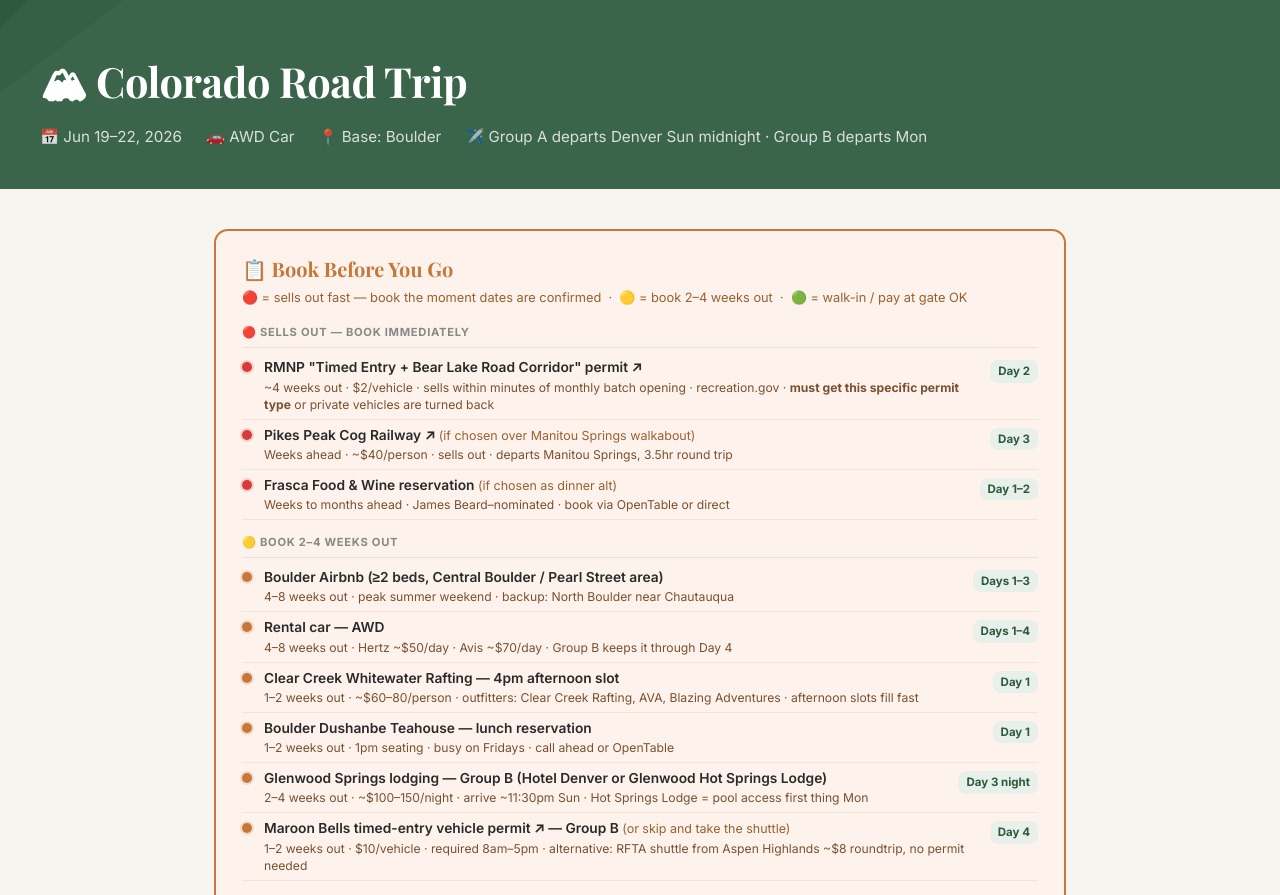
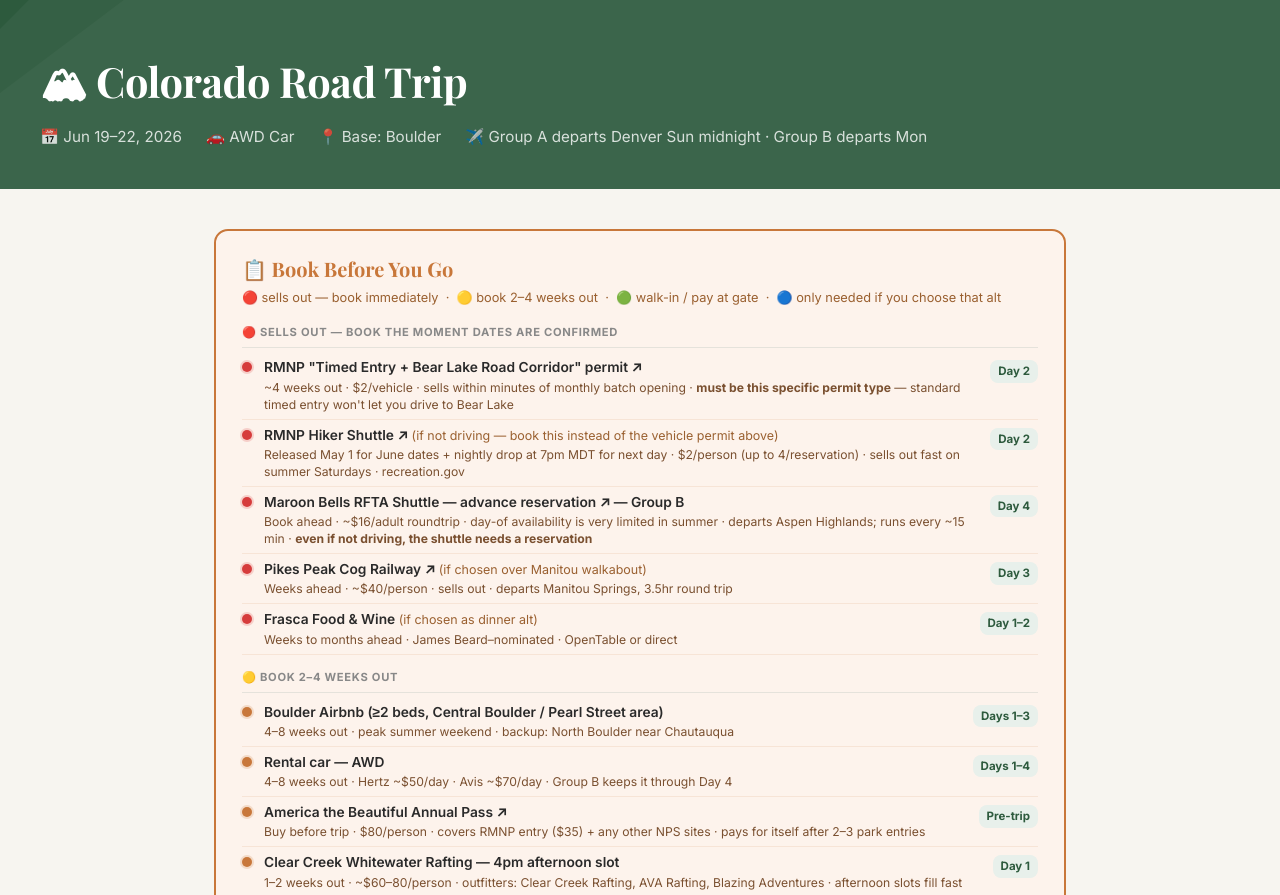
Before and after one commit to AlexCristian/alexcristian.github.io, a Jekyll site: the page colorado-trip/index.html, which Jekyll copies as it is, in a window 1280 px wide. Shown: the top 895 px of the page. Built offline with Jekyll 4.4.1, drawn with Linux system fonts in a browser that asks for light colours; some of the changed text lies outside the part shown.

Commit message:
Expand booking checklist with web-searched findings (round 2)
New red items:
- RMNP Hiker Shuttle (if not driving): requires recreation.gov reservation, sells out
- Maroon Bells RFTA Shuttle: advance reservation required, ~$16/adult (not $8); day-of very limited
- Estes Park Aerial Tramway: sells out every weekend

New amber items:
- America the Beautiful pass: $80, covers RMNP + other NPS sites
- Renamed Maroon Bells shuttle/permit entries to clarify they're alternatives

New green items:
- Flagstaff Mountain parking: $5/day, ParkMobile, no advance needed

New alt-activities section (blue):
- Eldorado Canyon timed vehicle entry (required Sat/Sun)
- Stanley Hotel tour
- Cave of the Winds
- Manitou Incline free timed-entry
- Georgetown Loop Railroad
- Hanging Lake permit

Also fix Maroon Bells stop desc: shuttle price $8 → $16/adult, add reservation warning.

Co-Authored-By: Claude Sonnet 4.6 <noreply@anthropic.com>

```diff
--- a/colorado-trip/index.html
+++ b/colorado-trip/index.html
@@ -511,6 +511,7 @@
   .bc-urgency.red    { background: #d63c3c; box-shadow: 0 0 0 2px rgba(214,60,60,0.2); }
   .bc-urgency.amber  { background: var(--amber); box-shadow: 0 0 0 2px rgba(200,119,58,0.2); }
   .bc-urgency.green  { background: #4e9460; box-shadow: 0 0 0 2px rgba(78,148,96,0.2); }
+  .bc-urgency.blue   { background: var(--sky); box-shadow: 0 0 0 2px rgba(42,92,122,0.2); }
   .bc-name { font-size: 0.86rem; font-weight: 600; color: #2a2a2a; line-height: 1.4; }
   .bc-name a { color: #2a2a2a; text-decoration: none; }
   .bc-name a:hover { text-decoration: underline; }
@@ -550,15 +551,15 @@
   ════════════════════════════════════ -->
   <div class="booking-checklist">
     <div class="bc-heading">📋 Book Before You Go</div>
-    <div class="bc-subtitle">🔴 = sells out fast — book the moment dates are confirmed &nbsp;·&nbsp; 🟡 = book 2–4 weeks out &nbsp;·&nbsp; 🟢 = walk-in / pay at gate OK</div>
+    <div class="bc-subtitle">🔴 sells out — book immediately &nbsp;·&nbsp; 🟡 book 2–4 weeks out &nbsp;·&nbsp; 🟢 walk-in / pay at gate &nbsp;·&nbsp; 🔵 only needed if you choose that alt</div>
 
-    <div class="bc-section">🔴 Sells out — book immediately</div>
+    <div class="bc-section">🔴 Sells out — book the moment dates are confirmed</div>
 
     <div class="bc-row">
       <span class="bc-urgency red"></span>
       <div>
-        <div class="bc-name"><a href="https://www.recreation.gov" target="_blank">RMNP "Timed Entry + Bear Lake Road Corridor" permit ↗</a></div>
-        <div class="bc-meta">~4 weeks out · $2/vehicle · sells within minutes of monthly batch opening · recreation.gov · <strong>must get this specific permit type</strong> or private vehicles are turned back</div>
+        <div class="bc-name"><a href="https://www.recreation.gov/timed-entry/10086910" target="_blank">RMNP "Timed Entry + Bear Lake Road Corridor" permit ↗</a></div>
+        <div class="bc-meta">~4 weeks out · $2/vehicle · sells within minutes of monthly batch opening · <strong>must be this specific permit type</strong> — standard timed entry won't let you drive to Bear Lake</div>
       </div>
       <span class="bc-day">Day 2</span>
     </div>
@@ -566,7 +567,25 @@
     <div class="bc-row">
       <span class="bc-urgency red"></span>
       <div>
-        <div class="bc-name"><a href="https://www.cograilway.com" target="_blank">Pikes Peak Cog Railway ↗</a> <span style="font-weight:400;color:#9a6030;font-size:0.78rem;">(if chosen over Manitou Springs walkabout)</span></div>
+        <div class="bc-name"><a href="https://www.recreation.gov/timed-entry/10088647" target="_blank">RMNP Hiker Shuttle ↗</a> <span style="font-weight:400;color:#9a6030;font-size:0.78rem;">(if not driving — book this instead of the vehicle permit above)</span></div>
+        <div class="bc-meta">Released May 1 for June dates + nightly drop at 7pm MDT for next day · $2/person (up to 4/reservation) · sells out fast on summer Saturdays · recreation.gov</div>
+      </div>
+      <span class="bc-day">Day 2</span>
+    </div>
+
+    <div class="bc-row">
+      <span class="bc-urgency red"></span>
+      <div>
+        <div class="bc-name"><a href="https://www.visitmaroonbells.com" target="_blank">Maroon Bells RFTA Shuttle — advance reservation ↗</a> — Group B</div>
+        <div class="bc-meta">Book ahead · ~$16/adult roundtrip · day-of availability is very limited in summer · departs Aspen Highlands; runs every ~15 min · <strong>even if not driving, the shuttle needs a reservation</strong></div>
+      </div>
+      <span class="bc-day">Day 4</span>
+    </div>
+
+    <div class="bc-row">
+      <span class="bc-urgency red"></span>
+      <div>
+        <div class="bc-name"><a href="https://www.cograilway.com" target="_blank">Pikes Peak Cog Railway ↗</a> <span style="font-weight:400;color:#9a6030;font-size:0.78rem;">(if chosen over Manitou walkabout)</span></div>
         <div class="bc-meta">Weeks ahead · ~$40/person · sells out · departs Manitou Springs, 3.5hr round trip</div>
       </div>
       <span class="bc-day">Day 3</span>
@@ -575,8 +594,8 @@
     <div class="bc-row">
       <span class="bc-urgency red"></span>
       <div>
-        <div class="bc-name">Frasca Food &amp; Wine reservation <span style="font-weight:400;color:#9a6030;font-size:0.78rem;">(if chosen as dinner alt)</span></div>
-        <div class="bc-meta">Weeks to months ahead · James Beard–nominated · book via OpenTable or direct</div>
+        <div class="bc-name">Frasca Food &amp; Wine <span style="font-weight:400;color:#9a6030;font-size:0.78rem;">(if chosen as dinner alt)</span></div>
+        <div class="bc-meta">Weeks to months ahead · James Beard–nominated · OpenTable or direct</div>
       </div>
       <span class="bc-day">Day 1–2</span>
     </div>
@@ -604,8 +623,17 @@
     <div class="bc-row">
       <span class="bc-urgency amber"></span>
       <div>
+        <div class="bc-name"><a href="https://www.recreation.gov" target="_blank">America the Beautiful Annual Pass ↗</a></div>
+        <div class="bc-meta">Buy before trip · $80/person · covers RMNP entry ($35) + any other NPS sites · pays for itself after 2–3 park entries</div>
+      </div>
+      <span class="bc-day">Pre-trip</span>
+    </div>
+
+    <div class="bc-row">
+      <span class="bc-urgency amber"></span>
+      <div>
         <div class="bc-name">Clear Creek Whitewater Rafting — 4pm afternoon slot</div>
-        <div class="bc-meta">1–2 weeks out · ~$60–80/person · outfitters: Clear Creek Rafting, AVA, Blazing Adventures · afternoon slots fill fast</div>
+        <div class="bc-meta">1–2 weeks out · ~$60–80/person · outfitters: Clear Creek Rafting, AVA Rafting, Blazing Adventures · afternoon slots fill fast</div>
       </div>
       <span class="bc-day">Day 1</span>
     </div>
@@ -614,7 +642,7 @@
       <span class="bc-urgency amber"></span>
       <div>
         <div class="bc-name">Boulder Dushanbe Teahouse — lunch reservation</div>
-        <div class="bc-meta">1–2 weeks out · 1pm seating · busy on Fridays · call ahead or OpenTable</div>
+        <div class="bc-meta">1–2 weeks out · 1pm seating · busy on Fridays · OpenTable or call ahead</div>
       </div>
       <span class="bc-day">Day 1</span>
     </div>
@@ -631,8 +659,8 @@
     <div class="bc-row">
       <span class="bc-urgency amber"></span>
       <div>
-        <div class="bc-name"><a href="https://www.recreation.gov" target="_blank">Maroon Bells timed-entry vehicle permit ↗</a> — Group B <span style="font-weight:400;color:#9a6030;font-size:0.78rem;">(or skip and take the shuttle)</span></div>
-        <div class="bc-meta">1–2 weeks out · $10/vehicle · required 8am–5pm · alternative: RFTA shuttle from Aspen Highlands ~$8 roundtrip, no permit needed</div>
+        <div class="bc-name"><a href="https://www.recreation.gov" target="_blank">Maroon Bells timed-entry vehicle permit ↗</a> — Group B <span style="font-weight:400;color:#9a6030;font-size:0.78rem;">(alternative to shuttle above)</span></div>
+        <div class="bc-meta">1–2 weeks out · $10/vehicle · required for private vehicles 8am–5pm</div>
       </div>
       <span class="bc-day">Day 4</span>
     </div>
@@ -643,7 +671,7 @@
       <span class="bc-urgency green"></span>
       <div>
         <div class="bc-name">RMNP park entry fee</div>
-        <div class="bc-meta">Pay at gate or advance · $35/vehicle · separate from timed-entry permit above</div>
+        <div class="bc-meta">Pay at gate · $35/vehicle · separate from the timed-entry permit above · covered by America the Beautiful pass</div>
       </div>
       <span class="bc-day">Day 2</span>
     </div>
@@ -652,7 +680,7 @@
       <span class="bc-urgency green"></span>
       <div>
         <div class="bc-name">Indian Hot Springs — admission</div>
-        <div class="bc-meta">Walk-in OK · confirm hours in advance · ~$25–35/person</div>
+        <div class="bc-meta">Walk-in OK · ~$25–35/person · confirm hours in advance · private baths need reservations if you want those</div>
       </div>
       <span class="bc-day">Day 3</span>
     </div>
@@ -661,9 +689,74 @@
       <span class="bc-urgency green"></span>
       <div>
         <div class="bc-name">Glenwood Hot Springs Pool — Group B</div>
-        <div class="bc-meta">Walk-in OK · ~$38–55/person · Vapor Caves add-on ~$18 extra</div>
+        <div class="bc-meta">Walk-in OK · ~$38–55/person · Yampah Vapor Caves nearby (~$18–25, separate facility, reservations recommended)</div>
       </div>
       <span class="bc-day">Day 4</span>
+    </div>
+
+    <div class="bc-row">
+      <span class="bc-urgency green"></span>
+      <div>
+        <div class="bc-name">Flagstaff Mountain — parking</div>
+        <div class="bc-meta">No advance booking · $5/day non-Boulder-County plates · pay via ParkMobile or on-site kiosk</div>
+      </div>
+      <span class="bc-day">Day 2</span>
+    </div>
+
+    <div class="bc-section">🔵 Alt activities — only if you swap these in</div>
+
+    <div class="bc-row">
+      <span class="bc-urgency blue"></span>
+      <div>
+        <div class="bc-name"><a href="https://cpwshop.com" target="_blank">Eldorado Canyon State Park — timed vehicle entry ↗</a></div>
+        <div class="bc-meta">Required Sat/Sun May–Oct · up to 30 days ahead · $10/vehicle in-state, $15 out-of-state · cpwshop.com</div>
+      </div>
+      <span class="bc-day">Day 1 alt</span>
+    </div>
+
+    <div class="bc-row">
+      <span class="bc-urgency blue"></span>
+      <div>
+        <div class="bc-name"><a href="https://www.stanleyhotel.com/activities/hotel-tours" target="_blank">Stanley Hotel tour ↗</a></div>
+        <div class="bc-meta">Book ahead · sells out · $30/person + $10 parking (with $5 credit) · stanleyhotel.com</div>
+      </div>
+      <span class="bc-day">Day 2 alt</span>
+    </div>
+
+    <div class="bc-row">
+      <span class="bc-urgency blue"></span>
+      <div>
+        <div class="bc-name"><a href="https://www.caveofthewinds.com" target="_blank">Cave of the Winds ↗</a></div>
+        <div class="bc-meta">1–2 days minimum; summer sells out same-day at gate · $30–47/person depending on tour · caveofthewinds.com</div>
+      </div>
+      <span class="bc-day">Day 3 alt</span>
+    </div>
+
+    <div class="bc-row">
+      <span class="bc-urgency blue"></span>
+      <div>
+        <div class="bc-name"><a href="https://coloradosprings.gov" target="_blank">Manitou Incline — free timed-entry ↗</a></div>
+        <div class="bc-meta">Monthly batch, fills fast · free · coloradosprings.gov Aluvii store</div>
+      </div>
+      <span class="bc-day">Day 3 alt</span>
+    </div>
+
+    <div class="bc-row">
+      <span class="bc-urgency blue"></span>
+      <div>
+        <div class="bc-name"><a href="https://www.georgetownlooprr.com" target="_blank">Georgetown Loop Railroad ↗</a></div>
+        <div class="bc-meta">Book 1 week+ ahead · weekend trains sell out · ~$30–40/adult · georgetownlooprr.com</div>
+      </div>
+      <span class="bc-day">Day 3 alt</span>
+    </div>
+
+    <div class="bc-row">
+      <span class="bc-urgency blue"></span>
+      <div>
+        <div class="bc-name"><a href="https://visitglenwood.com/hanginglake" target="_blank">Hanging Lake hiking permit ↗</a></div>
+        <div class="bc-meta">Summer slots fill weeks out · $12/person · visitglenwood.com/hanginglake</div>
+      </div>
+      <span class="bc-day">Day 4 alt</span>
     </div>
 
   </div>
@@ -1332,7 +1425,7 @@
             <button class="carousel-btn carousel-next">&#8250;</button>
             <div class="carousel-dots"><span class="dot active"></span><span class="dot"></span></div>
           </div>
-          <div class="stop-desc"><strong>Maroon Bells</strong> — the most photographed peaks in North America. Twin 14,000ft summits reflected in Maroon Lake. Easy 1.8mi loop trail around the lake, or just the viewpoint. <strong>Access (8am–5pm):</strong> private vehicles need a $10/vehicle timed-entry permit to drive in, otherwise take the RFTA shuttle from Aspen Highlands (~$8 roundtrip, runs every ~15 min). Back in Aspen: great town for a quick lunch/coffee — try <strong>Jour de Fête</strong> for pastries or grab a bite on the pedestrian mall. Aspen is fancy but walkable and the mountains are free. <strong>⚠️ Hard leave: depart Aspen by 3:30pm.</strong> The drive to DEN takes 3.5–4.5hrs in summer traffic through Eisenhower Tunnel — any later and you risk missing the 9pm flight.</div>
+          <div class="stop-desc"><strong>Maroon Bells</strong> — the most photographed peaks in North America. Twin 14,000ft summits reflected in Maroon Lake. Easy 1.8mi loop trail around the lake, or just the viewpoint. <strong>Access (8am–5pm):</strong> private vehicles need a $10/vehicle timed-entry permit to drive in, otherwise take the RFTA shuttle from Aspen Highlands (~$16/adult roundtrip, runs every ~15 min — <strong>advance reservation required</strong>, day-of availability is very limited). Back in Aspen: great town for a quick lunch/coffee — try <strong>Jour de Fête</strong> for pastries or grab a bite on the pedestrian mall. Aspen is fancy but walkable and the mountains are free. <strong>⚠️ Hard leave: depart Aspen by 3:30pm.</strong> The drive to DEN takes 3.5–4.5hrs in summer traffic through Eisenhower Tunnel — any later and you risk missing the 9pm flight.</div>
           <div class="stop-tags">
             <span class="tag tag-scenic">Iconic</span>
             <span class="tag tag-hike">Easy Walk</span>
```
